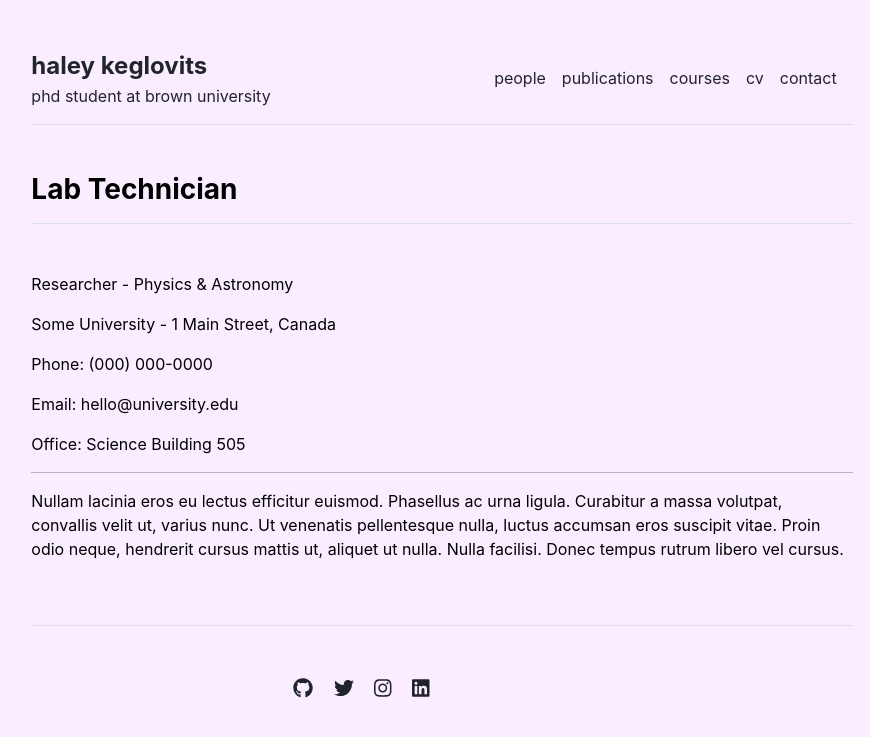
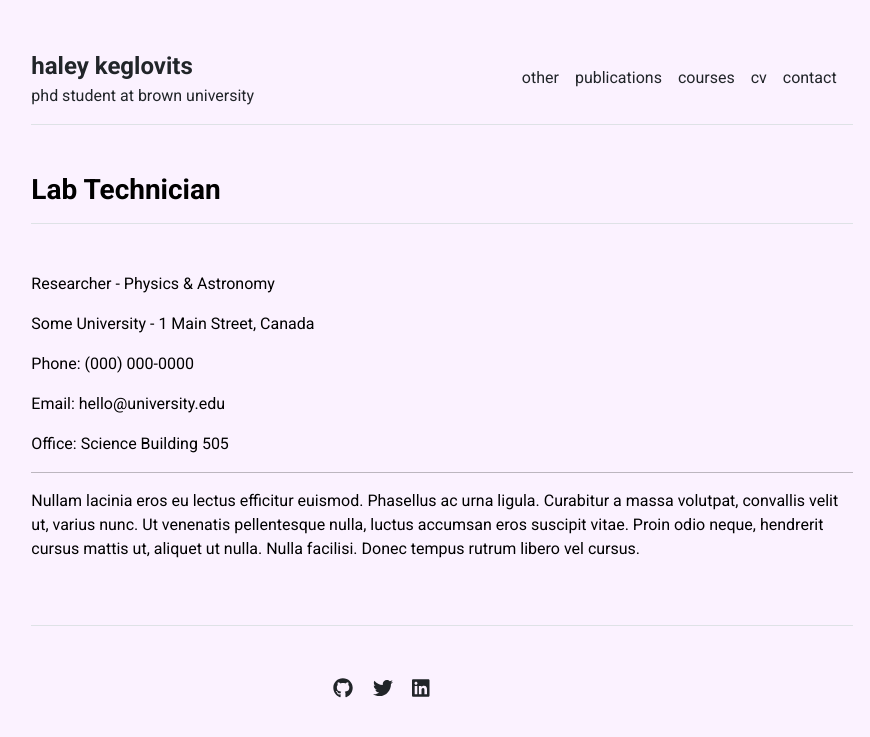
Before and after one commit to haleyk/haleyk.github.io, a Jekyll site: the page built from other/lab-technician.md, in a window 1280 px wide. Shown: the top 737 px of the page, without its empty margins (198-1068 px from the left). Built offline with Jekyll 4.4.1, drawn with Linux system fonts in a browser that asks for light colours.

Commit message:
update font and some links

```diff
--- a/_sass/main.scss
+++ b/_sass/main.scss
@@ -1,6 +1,6 @@
-$backgroundColor: #faedff;
+$backgroundColor: #fbf2ff;
 $bodyColor: #000000;
-$bodyFont: -apple-system,BlinkMacSystemFont,"Segoe UI",Helvetica,Arial,sans-serif,"Apple Color Emoji","Segoe UI Emoji","Segoe UI Symbol";
+$bodyFont: "Roboto",-apple-system,BlinkMacSystemFont,"Segoe UI",Helvetica,Arial,sans-serif,"Apple Color Emoji","Segoe UI Emoji","Segoe UI Symbol";
 $linkColor: #212529 !important;
 
 body {
--- /dev/null
+++ b/other.md
@@ -0,0 +1,4 @@
+---
+layout: other
+title: "other"
+---
--- a/people.md
+++ /dev/null
@@ -1,4 +0,0 @@
----
-layout: people
-title: "people"
----
```
Also changed, not shown: _data/settings.yml (+5 -6 lines), other/graduate-student.md (renamed from people/graduate-student.md), other/lab-technician.md (renamed from people/lab-technician.md), other/primary-investigator.md (renamed from people/primary-investigator.md).
